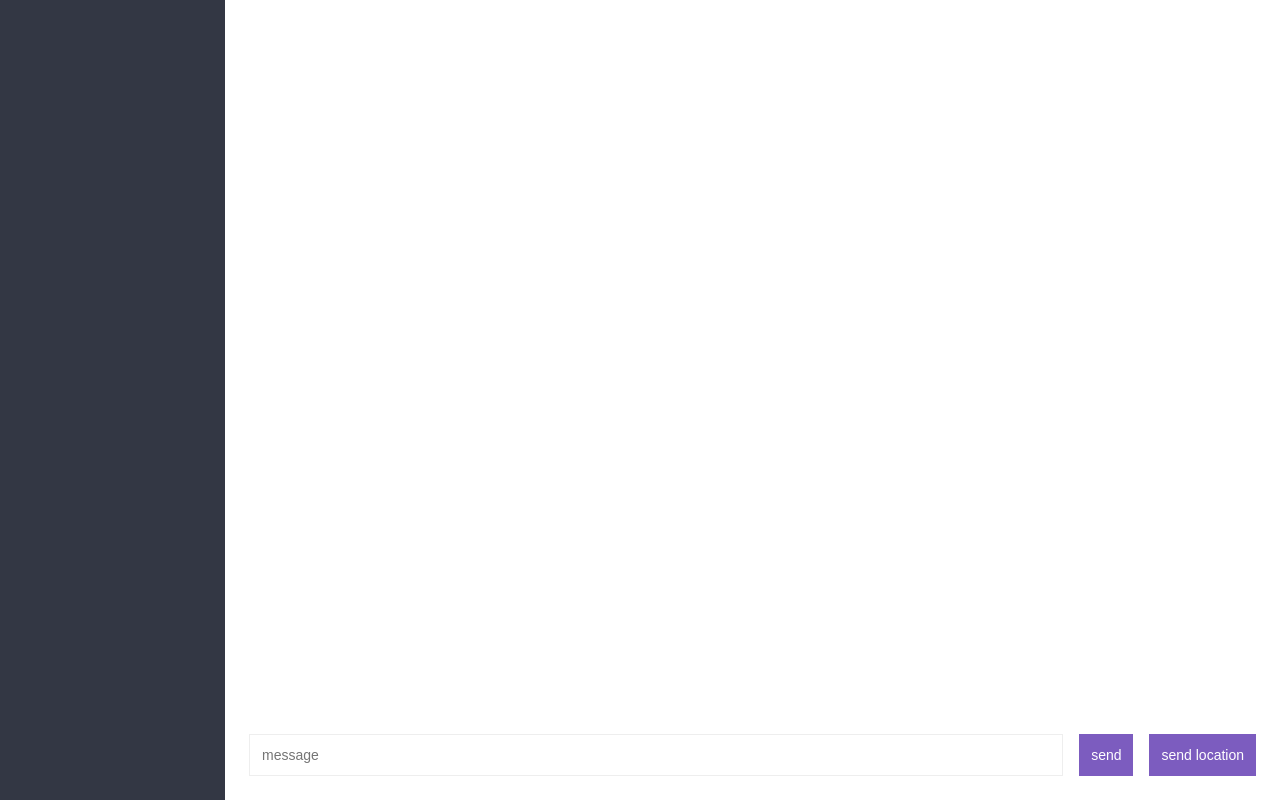
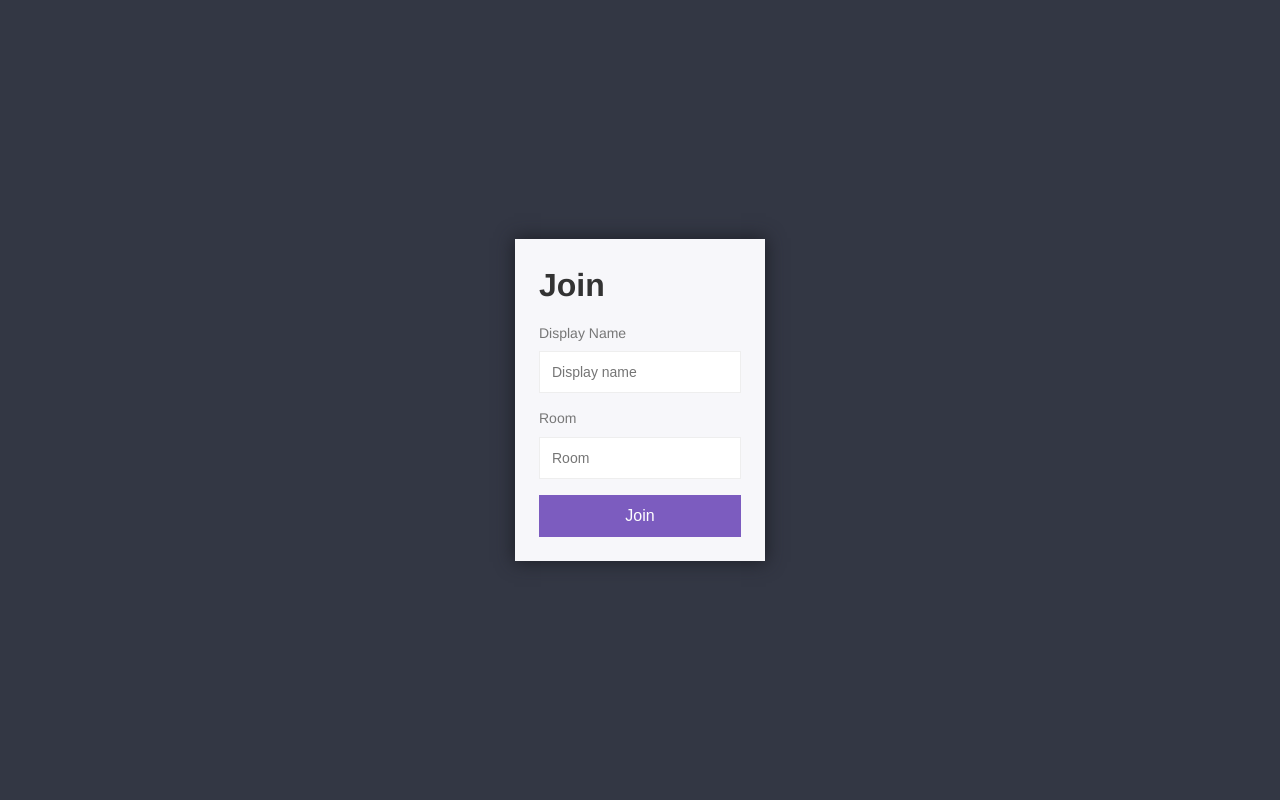
Before and after one commit to ashiqxq/chat_app, a website: page public/index.html in a window 1280 px wide. Drawn offline with nearby package versions, Linux system fonts and the light colour scheme; no server answers.

Commit message:
join-page-166

```diff
--- a/public/index.html
+++ b/public/index.html
@@ -9,44 +9,17 @@
     <link rel="stylesheet" href="/css/styles.min.css">
 </head>
 <body>
-    <div class="chat">
-        <div class="chat__sidebar">
-
-        </div>
-        <div class="chat__main">
-            <div id="messages" class="chat__messages">
-
-            </div>
-            <div class="compose">
-                <form id="message-form">
-                    <input name="message" placeholder="message">
-                    <button> send</button>
-                </form>
-                <button id="send-location"> send location</button>
-            </div>
+    <div class="centered-form">
+        <div class="centered-form__box">
+            <h1> Join </h1>
+            <form action="/chat.html">
+                <label>Display Name</label>
+                <input type="text" name="username" placeholder="Display name" required>
+                <label> Room </label>
+                <input type="text" name="room" placeholder="Room" required>
+                <button> Join </button>
+            </form>
         </div>
     </div>
-
-    <script id="message-template" type="text/html">
-        <div class="message">
-            <p> <span class="message__name"> Rahman </span>
-                <span class="message__meta">{{createdAt}} </span>
-            </p>
-            <p>  -{{message}} </p>
-        </div>
-    </script>
-    <script id="location-message-template" type="text/html">
-        <div class="message">
-            <p> <span class="message__name"> Rahman </span>
-                <span class="message__meta">{{createdAt}} </span>
-            </p>
-            <p><a href="{{url}}" target="_blank"> My current location </a> </p>
-        </div>
-    </script>
-    <script src="https://cdnjs.cloudflare.com/ajax/libs/mustache.js/3.0.1/mustache.min.js"></script>
-    <script src="https://cdnjs.cloudflare.com/ajax/libs/moment.js/2.22.2/moment.min.js"></script>
-    <script src="https://cdnjs.cloudflare.com/ajax/libs/qs/6.6.0/qs.min.js"></script>
-    <script src="/socket.io/socket.io.js"></script>
-    <script src="/js/chat.js"></script>
 </body>
 </html>
```
Also changed, not shown: public/chat.html (added, +52 -0 lines).
